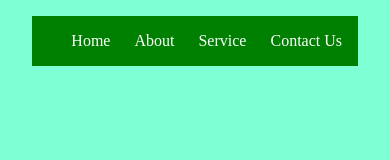
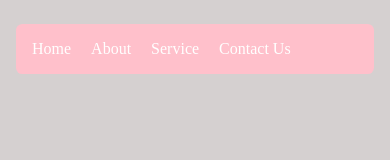
Before and after one commit to ChyziCodes/TechyJauntAssignment2, a plain HTML site: page index.html in a window 390 px wide. Drawn offline with Linux system fonts and the light colour scheme.

Commit message:
recent commit

```diff
--- a/style.css
+++ b/style.css
@@ -1,163 +1,195 @@
 *{
+    padding: 0;
     margin: 0;
-    padding: 0;
     list-style: none;
     box-sizing: border-box;
+    text-decoration: none;
 }
 
 body{
-    background-color: aquamarine;
+    background-color: rgb(213, 208, 208);
+}
+
+section{
+    width: 100%;
+    height: auto;
+    padding: 1.5rem 2rem 1.5rem 2rem;
 }
 
 div{
     width: 100%;
     height: auto;
-    /* display: flex;
-    flex-direction: column; */
-    /* justify-content: start; */
-    /* align-items: start; */
-    padding: 16px 32px;
-
 }
 
 header{
     width: 100%;
     height: auto;
-    background-color: black;
-    color: white;
     display: flex;
     flex-direction: row;
-    justify-content: end;
+    justify-content: space-between;
     align-items: center;
-    padding: 24px 24px 24px 0;
+    background-color: black;
+    border-radius: 0.4rem;
 }
 
 nav{
     width: 100%;
     height: auto;
+    padding: 1.5rem;
     display: flex;
     flex-direction: row;
-    justify-content: end;
+    justify-content: space-between;
     align-items: center;
 }
 
-/* nav h4{
-    font-family: Arial, Helvetica, sans-serif;
-    font-size: 1.5rem;
-    padding: 0.5rem 1rem 0.5rem 1rem;
-    background-color: brown;
-    border-radius: 0.5rem;
-} */
+nav h4{
+    font-size: 0.8rem;
+    color: white;
+    padding: 0.5rem 0.7rem;
+    background-color: blue;
+    border-radius: 0.4rem;
+    cursor: pointer;
+    font-style: oblique;
+}
 
-ul, li, a{
+ul{
+    display: flex;
+    justify-content: space-between;
+    align-items: center;
+}
+
+ul, li{
+    gap: 20px;
+}
+
+li, a{
     color: white;
-    display: flex;
-    flex-direction: row;
-    justify-content: end;
-    align-items: center;
-    gap: 2rem;
-    text-decoration: none;
-    font-size: 26px;
 }
-/* @media screen and (max-width: 480px) */
 
+/* Tablet/ipad Screen */
 @media screen and (max-width: 1200px) {
+    section{
+        width: 100%;
+        height: auto;
+        padding: 1rem 1.5rem 1rem 1.5rem;
+    }
+
+    div{
+        width: 100%;
+        height: auto;
+    }
+
     header{
         width: 100%;
         height: auto;
-        background-color: blue;
         display: flex;
         flex-direction: row;
-        justify-content: end;
+        justify-content: space-between;
         align-items: center;
-        padding: 28px;
+        background-color: black;
+        border-radius: 0.4rem;
     }
 
     nav{
         width: 100%;
         height: auto;
+        padding: 1rem;
         display: flex;
         flex-direction: row;
-        justify-content: end;
+        justify-content: space-between;
         align-items: center;
     }
 
-    ul, li, a{
+    nav h4{
+        font-size: 0.8rem;
         color: white;
+        padding: 0.5rem 0.7rem;
+        background-color: blue;
+        border-radius: 0.4rem;
+        cursor: pointer;
+        font-style: oblique;
+    }
+
+    ul{
         display: flex;
-        flex-direction: row;
-        justify-content: end;
+        justify-content: space-between;
         align-items: center;
-        gap: 1.5rem;
-        text-decoration: none;
-        font-size: 32px;
     }
+
+    ul, li{
+        gap: 20px;
+    }
+
+    li, a{
+        color: white;
+    }
+
 }
+/* Mobile/ipad Screen */
+@media screen and (max-width: 768px)  {
+    section{
+        width: 100%;
+        height: auto;
+        padding: 1rem 1rem 1rem 1rem;
+    }
 
+    div{
+        width: 100%;
+        height: auto;
+    }
 
-@media screen and (max-width: 768px) {
     header{
         width: 100%;
         height: auto;
-        background-color: pink;
         display: flex;
         flex-direction: row;
-        justify-content: end;
+        justify-content: space-between;
         align-items: center;
-        padding: 32px 32px 32px 0;
+        background-color:gray;
+        border-radius: 0.4rem;
     }
 
     nav{
         width: 100%;
         height: auto;
+        padding: 1rem;
         display: flex;
         flex-direction: row;
-        justify-content: end;
+        justify-content: space-between;
         align-items: center;
     }
+}
+/* Mobile Screen */
+@media screen and (max-width: 480px) {
+    section{
+        width: 100%;
+        height: auto;
+        padding: 1.5rem 1rem 1.5rem 1rem;
+    }
 
-    ul, li, a{
-        color: green;
-        display: flex;
-        flex-direction: row;
-        justify-content: end;
-        align-items: center;
-        gap: 1.5rem;
-        text-decoration: none;
-        font-size: 24px;
+    div{
+        width: 100%;
+        height: auto;
     }
-}
 
-@media screen and (max-width: 480px) {
     header{
         width: 100%;
         height: auto;
-        background-color: green;
-        /* color: green; */
         display: flex;
         flex-direction: row;
-        justify-content: end;
+        justify-content: space-between;
         align-items: center;
-        padding: 16px 16px 16px 0;
+        background-color:pink;
+        border-radius: 0.4rem;
     }
 
     nav{
         width: 100%;
         height: auto;
+        padding: 1rem;
         display: flex;
         flex-direction: row;
-        justify-content: end;
+        justify-content: space-between;
         align-items: center;
     }
-
-    ul, li, a{
-        color: white;
-        display: flex;
-        flex-direction: row;
-        justify-content: end;
-        align-items: center;
-        gap: 1.5rem;
-        text-decoration: none;
-        font-size: 16px;
-    }
 }
```
